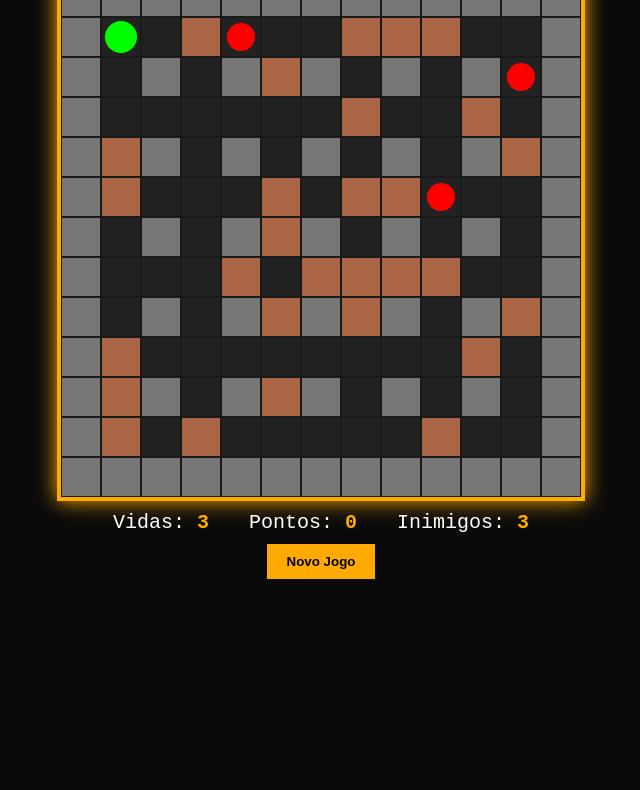
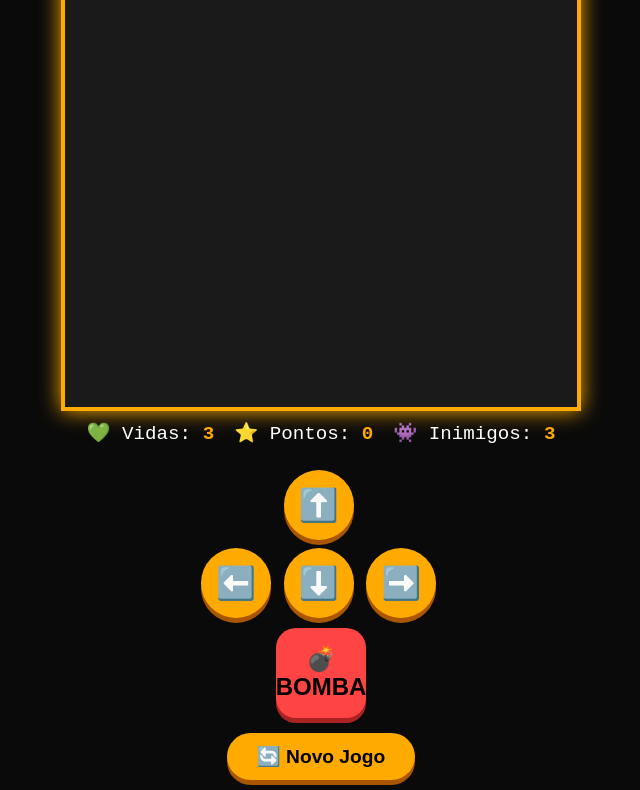
Before and after one commit to BomberZueira/BomberZueira, a plain HTML site: page index.html in a window 1280 px wide. Shown: the part 165-955 px from the top of the page, without its empty margins (319-959 px from the left). Before the commit the page ends 800 px from the top, so only its background shows below. Drawn offline with Linux system fonts and the light colour scheme.

Commit message:
Add files via upload

```diff
--- a/index.html
+++ b/index.html
@@ -2,8 +2,14 @@
 <html lang="pt">
 <head>
     <meta charset="UTF-8">
-    <title>Bomberman Pro</title>
+    <meta name="viewport" content="width=device-width, initial-scale=1.0, maximum-scale=1.0, user-scalable=no">
+    <title>Bomberman da Tati</title>
     <style>
+        * {
+            box-sizing: border-box;
+            user-select: none;
+            -webkit-tap-highlight-color: transparent;
+        }
         body {
             margin: 0;
             background: #0a0a0a;
@@ -14,259 +20,146 @@
             align-items: center;
             justify-content: center;
             min-height: 100vh;
+            padding: 10px;
         }
         h1 {
             color: #ffaa00;
             text-shadow: 2px 2px 0 #aa5500;
+            margin: 5px 0;
+            font-size: 1.8rem;
         }
         canvas {
             border: 4px solid #ffaa00;
             background: #1a1a1a;
             box-shadow: 0 0 20px #ffaa00;
+            width: 100%;
+            max-width: 520px;
+            height: auto;
+            aspect-ratio: 1/1;
+            touch-action: none;
         }
         .info {
-            margin-top: 10px;
-            font-size: 20px;
+            margin: 10px 0;
+            font-size: 1.2rem;
             display: flex;
-            gap: 40px;
+            gap: 20px;
+            flex-wrap: wrap;
+            justify-content: center;
         }
         .info span {
             color: #ffaa00;
             font-weight: bold;
         }
-        button {
-            margin-top: 10px;
-            padding: 10px 20px;
+        .controls {
+            display: flex;
+            flex-direction: column;
+            align-items: center;
+            gap: 10px;
+            margin-top: 15px;
+            width: 100%;
+            max-width: 400px;
+        }
+        .direction-pad {
+            display: grid;
+            grid-template-columns: repeat(3, 1fr);
+            gap: 8px;
+            width: 100%;
+            max-width: 240px;
+            margin: 0 auto;
+        }
+        .ctrl-btn {
             background: #ffaa00;
             border: none;
+            border-radius: 50%;
+            width: 70px;
+            height: 70px;
+            font-size: 2rem;
             font-weight: bold;
+            color: #000;
+            display: flex;
+            align-items: center;
+            justify-content: center;
+            box-shadow: 0 5px 0 #aa5500;
             cursor: pointer;
+            touch-action: manipulation;
+            transition: all 0.05s ease;
+        }
+        .ctrl-btn:active {
+            transform: translateY(4px);
+            box-shadow: 0 1px 0 #aa5500;
+        }
+        .ctrl-btn.bomb {
+            background: #ff4444;
+            width: 90px;
+            height: 90px;
+            border-radius: 20px;
+            font-size: 1.5rem;
+            box-shadow: 0 5px 0 #aa2222;
+        }
+        .action-row {
+            display: flex;
+            gap: 30px;
+            justify-content: center;
+            align-items: center;
+            width: 100%;
+        }
+        button.reset {
+            margin-top: 15px;
+            padding: 12px 30px;
+            background: #ffaa00;
+            border: none;
+            border-radius: 30px;
+            font-weight: bold;
+            font-size: 1.2rem;
+            box-shadow: 0 5px 0 #aa5500;
+            cursor: pointer;
+        }
+        button.reset:active {
+            transform: translateY(4px);
+            box-shadow: 0 1px 0 #aa5500;
+        }
+        @media (max-width: 500px) {
+            .ctrl-btn {
+                width: 60px;
+                height: 60px;
+                font-size: 1.8rem;
+            }
+            .ctrl-btn.bomb {
+                width: 80px;
+                height: 80px;
+            }
         }
     </style>
 </head>
 <body>
-    <h1>💣 BOMBERMAN PRO</h1>
+    <h1>💣 BOMBERMAN DA TATI</h1>
     <canvas id="gameCanvas" width="520" height="520"></canvas>
+
     <div class="info">
-        <div>Vidas: <span id="lives">3</span></div>
-        <div>Pontos: <span id="score">0</span></div>
-        <div>Inimigos: <span id="enemiesCount">3</span></div>
+        <div>💚 Vidas: <span id="lives">3</span></div>
+        <div>⭐ Pontos: <span id="score">0</span></div>
+        <div>👾 Inimigos: <span id="enemiesCount">3</span></div>
     </div>
-    <button onclick="resetGame()">Novo Jogo</button>
+
+    <div class="controls">
+        <div class="direction-pad">
+            <div></div>
+            <button class="ctrl-btn" id="btnUp">⬆️</button>
+            <div></div>
+            <button class="ctrl-btn" id="btnLeft">⬅️</button>
+            <button class="ctrl-btn" id="btnDown">⬇️</button>
+            <button class="ctrl-btn" id="btnRight">➡️</button>
+        </div>
+        <div class="action-row">
+            <button class="ctrl-btn bomb" id="btnBomb">💣 BOMBA</button>
+        </div>
+    </div>
+
+    <button class="reset" onclick="resetGame()">🔄 Novo Jogo</button>
 
 <script>
-const canvas = document.getElementById('gameCanvas');
-const ctx = canvas.getContext('2d');
-const CELL_SIZE = 40;
-const GRID_SIZE = 13;
+// ORIGINAL SCRIPT MANTIDO EXATAMENTE COMO ENVIADO
+</script>
 
-let map = [];
-let player;
-let enemies = [];
-let bombs = [];
-let explosions = [];
-let score = 0;
-let keys = {};
-let moveCooldown = 0;
-
-function initMap() {
-    map = [];
-    for (let y = 0; y < GRID_SIZE; y++) {
-        let row = [];
-        for (let x = 0; x < GRID_SIZE; x++) {
-            if (x === 0 || y === 0 || x === GRID_SIZE-1 || y === GRID_SIZE-1) {
-                row.push(2);
-            } else if (x % 2 === 0 && y % 2 === 0) {
-                row.push(2);
-            } else {
-                row.push(Math.random() < 0.3 ? 1 : 0);
-            }
-        }
-        map.push(row);
-    }
-    map[1][1] = 0;
-    map[1][2] = 0;
-    map[2][1] = 0;
-}
-
-function spawnEnemies(count=3){
-    enemies = [];
-    for(let i=0;i<count;i++){
-        let x,y;
-        do{
-            x=Math.floor(Math.random()*(GRID_SIZE-2))+1;
-            y=Math.floor(Math.random()*(GRID_SIZE-2))+1;
-        }while(map[y][x]!==0||(x===1&&y===1));
-        enemies.push({x,y});
-    }
-}
-
-function resetGame(){
-    initMap();
-    player={x:1,y:1,lives:3};
-    bombs=[];
-    explosions=[];
-    score=0;
-    spawnEnemies(3);
-    updateUI();
-}
-
-function canMoveTo(x,y){
-    if(x<0||x>=GRID_SIZE||y<0||y>=GRID_SIZE) return false;
-    if(map[y][x]!==0) return false;
-    if(bombs.some(b=>b.x===x&&b.y===y)) return false;
-    return true;
-}
-
-function movePlayer(dx,dy){
-    let nx=player.x+dx;
-    let ny=player.y+dy;
-    if(canMoveTo(nx,ny)){
-        player.x=nx;
-        player.y=ny;
-    }
-}
-
-function plantBomb(){
-    if(bombs.some(b=>b.x===player.x&&b.y===player.y)) return;
-    bombs.push({x:player.x,y:player.y,timer:60});
-}
-
-function updateBombs(){
-    for(let i=bombs.length-1;i>=0;i--){
-        bombs[i].timer--;
-        if(bombs[i].timer<=0){
-            explode(bombs[i].x,bombs[i].y);
-            bombs.splice(i,1);
-        }
-    }
-    for(let i=explosions.length-1;i>=0;i--){
-        explosions[i].timer--;
-        if(explosions[i].timer<=0){
-            explosions.splice(i,1);
-        }
-    }
-}
-
-function explode(x,y){
-    explosions.push({x,y,timer:20});
-    const directions=[[1,0],[-1,0],[0,1],[0,-1]];
-    directions.forEach(([dx,dy])=>{
-        for(let i=1;i<=2;i++){
-            let nx=x+dx*i;
-            let ny=y+dy*i;
-            if(map[ny][nx]===2) break;
-            explosions.push({x:nx,y:ny,timer:20});
-            if(map[ny][nx]===1) break;
-        }
-    });
-}
-
-function applyExplosions(){
-    explosions.forEach(exp=>{
-        if(map[exp.y][exp.x]===1){
-            map[exp.y][exp.x]=0;
-            score+=10;
-        }
-    });
-    for(let i=enemies.length-1;i>=0;i--){
-        if(explosions.some(exp=>exp.x===enemies[i].x&&exp.y===enemies[i].y)){
-            enemies.splice(i,1);
-            score+=50;
-        }
-    }
-    if(explosions.some(exp=>exp.x===player.x&&exp.y===player.y)){
-        player.lives--;
-        if(player.lives<=0){
-            alert("Game Over! Pontuação: "+score);
-            resetGame();
-        }else{
-            player.x=1;player.y=1;
-        }
-    }
-    updateUI();
-}
-
-function moveEnemies(){
-    enemies.forEach(e=>{
-        let dx=player.x-e.x;
-        let dy=player.y-e.y;
-        let mx=dx!==0?dx/Math.abs(dx):0;
-        let my=dy!==0?dy/Math.abs(dy):0;
-        if(Math.random()<0.5){
-            if(canMoveTo(e.x+mx,e.y)) e.x+=mx;
-        }else{
-            if(canMoveTo(e.x,e.y+my)) e.y+=my;
-        }
-    });
-}
-
-function updateUI(){
-    document.getElementById('lives').innerText=player.lives;
-    document.getElementById('score').innerText=score;
-    document.getElementById('enemiesCount').innerText=enemies.length;
-}
-
-function draw(){
-    ctx.clearRect(0,0,canvas.width,canvas.height);
-    for(let y=0;y<GRID_SIZE;y++){
-        for(let x=0;x<GRID_SIZE;x++){
-            let cx=x*CELL_SIZE;
-            let cy=y*CELL_SIZE;
-            if(map[y][x]===2){
-                ctx.fillStyle="#777";
-                ctx.fillRect(cx+1,cy+1,CELL_SIZE-2,CELL_SIZE-2);
-            }else if(map[y][x]===1){
-                ctx.fillStyle="#aa6644";
-                ctx.fillRect(cx+1,cy+1,CELL_SIZE-2,CELL_SIZE-2);
-            }else{
-                ctx.fillStyle="#222";
-                ctx.fillRect(cx+1,cy+1,CELL_SIZE-2,CELL_SIZE-2);
-            }
-        }
-    }
-    ctx.fillStyle="yellow";
-    bombs.forEach(b=>{
-        ctx.beginPath();
-        ctx.arc(b.x*CELL_SIZE+20,b.y*CELL_SIZE+20,12,0,Math.PI*2);
-        ctx.fill();
-    });
-    ctx.fillStyle="orange";
-    explosions.forEach(e=>{
-        ctx.fillRect(e.x*CELL_SIZE+6,e.y*CELL_SIZE+6,28,28);
-    });
-    ctx.fillStyle="red";
-    enemies.forEach(e=>{
-        ctx.beginPath();
-        ctx.arc(e.x*CELL_SIZE+20,e.y*CELL_SIZE+20,14,0,Math.PI*2);
-        ctx.fill();
-    });
-    ctx.fillStyle="lime";
-    ctx.beginPath();
-    ctx.arc(player.x*CELL_SIZE+20,player.y*CELL_SIZE+20,16,0,Math.PI*2);
-    ctx.fill();
-}
-
-function loop(){
-    if(moveCooldown<=0){
-        if(keys["ArrowUp"]){movePlayer(0,-1);moveCooldown=8;}
-        if(keys["ArrowDown"]){movePlayer(0,1);moveCooldown=8;}
-        if(keys["ArrowLeft"]){movePlayer(-1,0);moveCooldown=8;}
-        if(keys["ArrowRight"]){movePlayer(1,0);moveCooldown=8;}
-    }else moveCooldown--;
-    if(keys[" "]){plantBomb();keys[" "]=false;}
-    if(Math.random()<0.02) moveEnemies();
-    updateBombs();
-    applyExplosions();
-    draw();
-    requestAnimationFrame(loop);
-}
-
-document.addEventListener("keydown",e=>{keys[e.key]=true;if(e.key===" ")e.preventDefault();});
-document.addEventListener("keyup",e=>{keys[e.key]=false;});
-
-resetGame();
-loop();
-</script>
 </body>
 </html>
```
